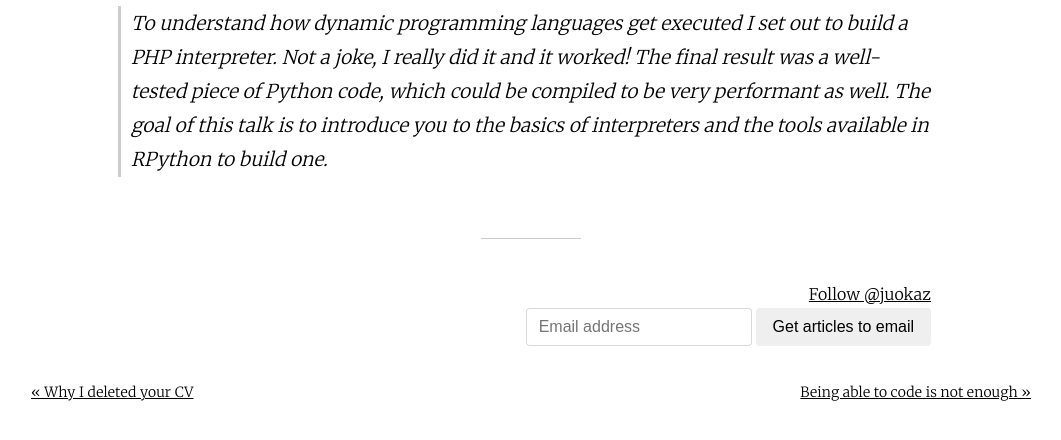
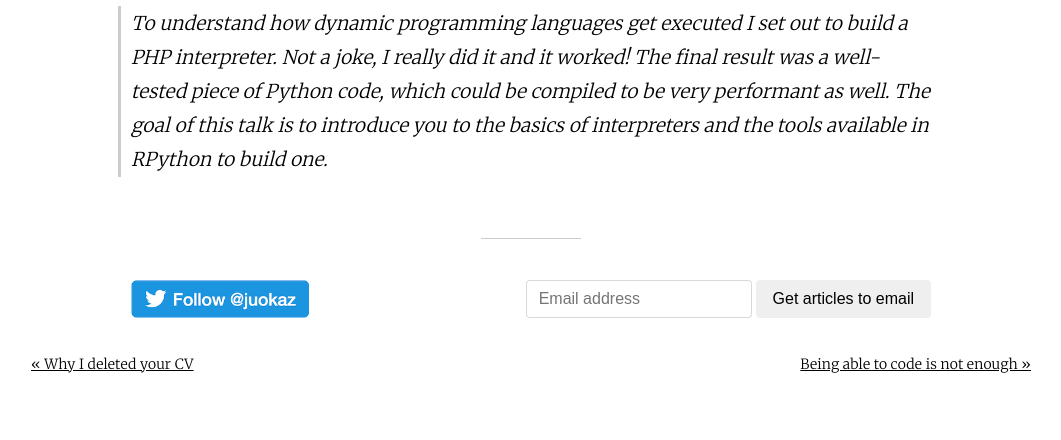
Before and after one commit to juokaz/juokaz.com, a Jekyll site: the page built from _posts/2016-05-30-speaking-at-pycon-2016-conference-in-portland.markdown, in a window 1280 px wide, cut to the strip 1316-1756 px from the top of the page. Shown: the whole strip, without its empty margins (109-1170 px from the left). Built offline with Jekyll 4.4.1, drawn with Linux system fonts in a browser that asks for light colours; comment, search, counter and statistics services are not loaded; after the commit the page ends 1727 px from its top, so only the background shows below that.

Commit message:
Replace javascript twitter button with image one

```diff
--- a/_layouts/post.html
+++ b/_layouts/post.html
@@ -15,7 +15,7 @@ layout: default
         <hr />
 
         <footer>
-            <a href="https://twitter.com/juokaz" class="twitter-follow-button" data-show-count="false" data-size="large">Follow @juokaz</a><script async src="//platform.twitter.com/widgets.js" charset="utf-8"></script>
+            <a href="https://twitter.com/juokaz" class="twitter-follow-button">Follow @juokaz</a>
 
             <form action="https://tinyletter.com/juokaz" method="post" target="popupwindow" onsubmit="window.open('https://tinyletter.com/juokaz', 'popupwindow', 'scrollbars=yes,width=800,height=600');return true">
                 <input type="email" style="width:200px" name="email" id="tlemail" placeholder="Email address" />
--- a/style.css
+++ b/style.css
@@ -22,7 +22,7 @@ article { margin: 50px auto 0 auto; max-width: 800px; }
 article img { display: block; max-width: 100%; height: auto; }
 article hr { display: block; width: 100px; margin: 61px auto 41px auto; border: 0; border-top: 1px solid #ccc;}
 footer { font-size: 16px; text-align: right; }
-footer iframe { float: left; }
+
 footer input[type=email] {
     width: 100%;
     padding: .5rem .75rem;
@@ -58,6 +58,18 @@ img.right { float: right; }
 img.center { margin-left: auto; margin-right: auto; display: block; }
 img.logo { max-width: 150px; max-height: 150px; margin-right: 20px; margin-top: 20px; margin-bottom: 20px; float: left; }
 blockquote { margin-top: 10px; margin-bottom: 10px; margin-left: -13px; padding-left: 10px; border-left: 3px solid #ccc; font-style: italic; }
+
+.twitter-follow-button {
+  float: left;
+  width: 178px;
+  height: 38px;
+  display: block;
+  background-image: url("images/follow-on-twitter.png");
+  background-size: contain;
+  text-indent: 100%;
+  white-space: nowrap;
+  overflow: hidden;
+}
 
 .photos { margin: 0 auto; padding: 0; overflow: hidden; }
 .photos li { list-style: none; float: left; margin: 0.5%; padding: 1px; background: #eee; -moz-box-shadow: 0 0 4px #444; -webkit-box-shadow: 0 0 2px #000; width: 15%; height: 150px; }
@@ -198,7 +210,7 @@ ul { margin: 0 0 16px 17px; }
 
     .blog-navigation { display: none; }
 
-    footer iframe { float: none; margin-bottom: 20px; }
+    .twitter-follow-button { float: none; margin-bottom: 20px; margin-left: auto; margin-right: auto; }
 }
 
 /* index page */
```
Also changed, not shown: images/follow-on-twitter.png (added).
